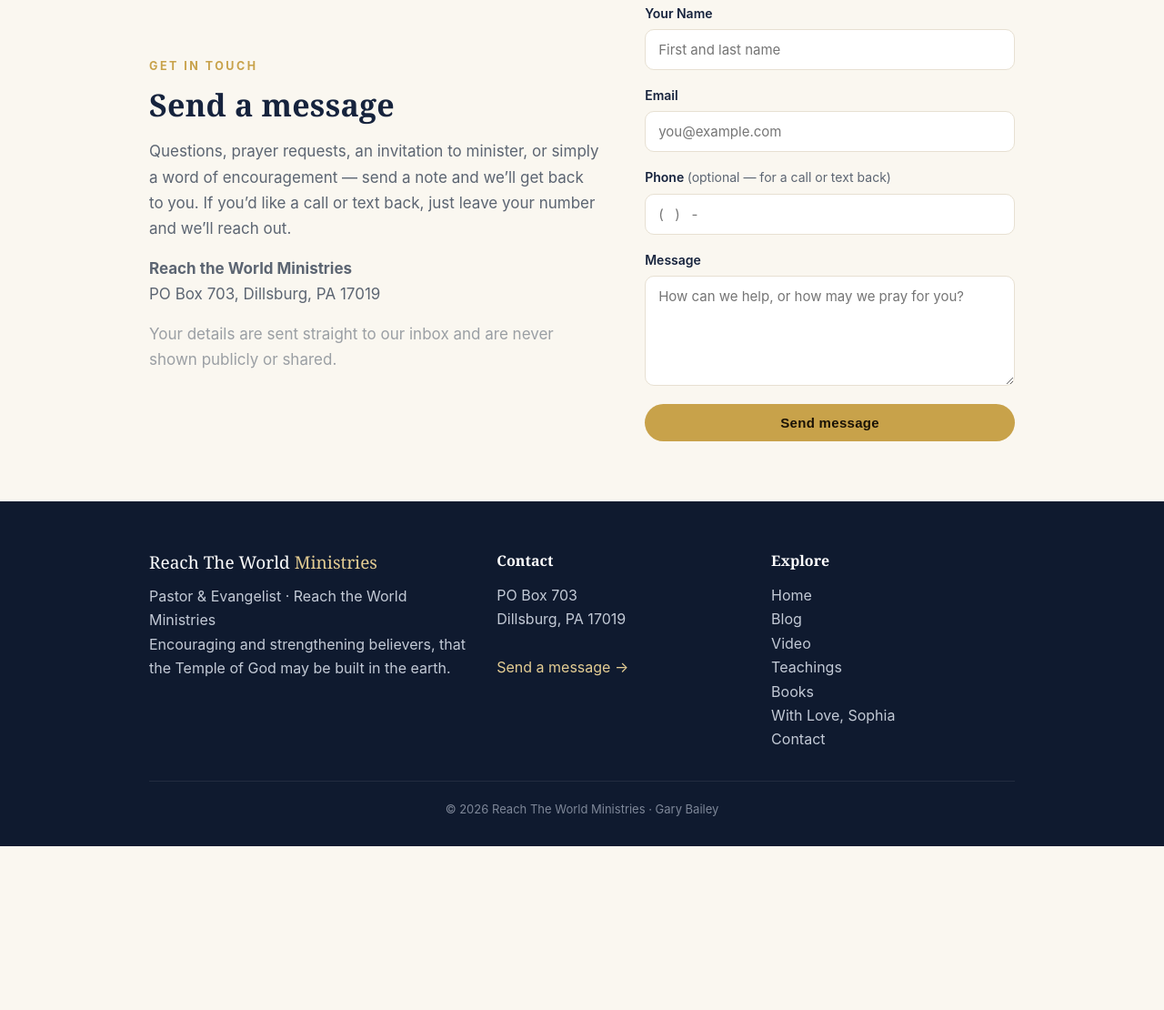
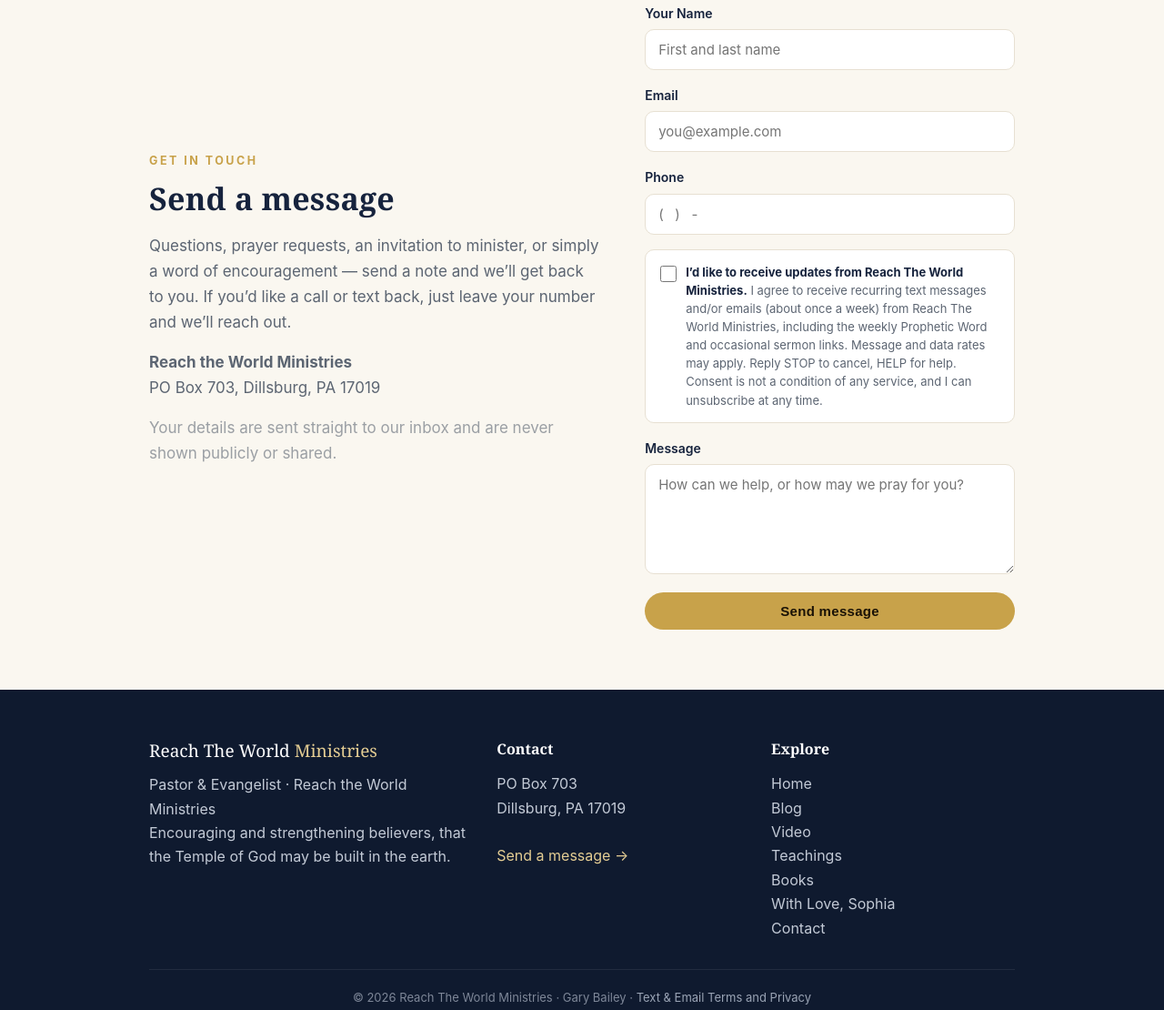
Before and after one commit to gbmin2026/garybailey-org, a plain HTML site: page contact.html in a window 1280 px wide. Shown: the part 364-1474 px from the top of the page at 91% size. Before the commit the page ends 1294 px from the top, so only its background shows below. Drawn offline with Linux system fonts and the light colour scheme.

Commit message:
Add consent checkbox to contact form
Added consent checkbox for SMS and email updates in the contact form.

```diff
--- a/contact.html
+++ b/contact.html
@@ -60,6 +60,10 @@
 .contact-form input:focus,.contact-form textarea:focus{outline:none;border-color:var(--gold);box-shadow:0 0 0 3px rgba(200,162,74,.15)}
 .contact-form textarea{resize:vertical}
 .contact-form button.btn{margin-top:4px;border:none;cursor:pointer;width:100%}
+.contact-form .consent{display:flex;gap:10px;align-items:flex-start;background:#fff;border:1.5px solid var(--line);border-radius:10px;padding:14px 16px;margin-bottom:16px}
+.contact-form .consent input[type=checkbox]{width:18px;height:18px;flex-shrink:0;margin-top:3px}
+.contact-form .consent span{font-size:13px;color:var(--muted);line-height:1.55;font-weight:400}
+.contact-form .consent span strong{color:var(--navy)}
 @media(max-width:820px){.nav .wrap{height:auto;flex-wrap:wrap;padding-top:10px;padding-bottom:10px;gap:6px 0}nav.links{justify-content:flex-start;gap:16px}}
 footer{background:#0f1a2f;color:#c3cad6;padding:52px 0 30px}
 .fgrid{display:grid;grid-template-columns:1.3fr 1fr 1fr;gap:34px}
@@ -69,6 +73,8 @@
 footer .b{color:#fff;font-family:Georgia,serif;font-size:19px;margin-bottom:8px}
 footer .b span{color:var(--gold-soft)}
 .fine{border-top:1px solid rgba(255,255,255,.08);margin-top:32px;padding-top:20px;font-size:13px;color:#7e8798;text-align:center}
+.fine a{color:#9aa4b5}
+.fine a:hover{color:var(--gold-soft)}
 .hint{opacity:.6;font-size:12.5px}
 </style>
 </head>
@@ -91,12 +97,13 @@
 <input type="text" name="_honey" style="display:none" tabindex="-1" autocomplete="off" aria-hidden="true">
 <label>Your Name<input type="text" name="Name" required placeholder="First and last name"></label>
 <label>Email<input type="email" name="Email" required placeholder="you@example.com"></label>
-<label>Phone <span style="font-weight:400;color:var(--muted)">(optional &mdash; for a call or text back)</span><input type="tel" name="Phone" placeholder="(   )   -    "></label>
+<label>Phone<input type="tel" name="Phone" placeholder="(   )   -    "></label>
+<label class="consent"><input type="checkbox" name="SMS_Email_Signup" value="Yes, sign me up for recurring texts/emails"><span><strong>I&rsquo;d like to receive updates from Reach The World Ministries.</strong> I agree to receive recurring text messages and/or emails (about once a week) from Reach The World Ministries, including the weekly Prophetic Word and occasional sermon links. Message and data rates may apply. Reply STOP to cancel, HELP for help. Consent is not a condition of any service, and I can unsubscribe at any time.</span></label>
 <label>Message<textarea name="Message" rows="5" required placeholder="How can we help, or how may we pray for you?"></textarea></label>
 <button type="submit" class="btn btn-gold">Send message</button>
 </form>
 </div>
 </div></section>
-<footer id="contact"><div class="wrap"><div class="fgrid"><div><div class="b">Reach The World<span> Ministries</span></div><p>Pastor &amp; Evangelist &middot; Reach the World Ministries<br>Encouraging and strengthening believers, that the Temple of God may be built in the earth.</p></div><div><h4>Contact</h4><p>PO Box 703<br>Dillsburg, PA 17019<br><br><a href="contact.html" style="color:var(--gold-soft)">Send a message &rarr;</a></p></div><div><h4>Explore</h4><p><a href="index.html">Home</a><br><a href="blog.html">Blog</a><br><a href="video.html">Video</a><br><a href="teachings.html">Teachings</a><br><a href="books.html">Books</a><br><a href="with-love-sophia.html">With Love, Sophia</a><br><a href="contact.html">Contact</a></p></div></div><div class="fine">&copy; 2026 Reach The World Ministries &middot; Gary Bailey</div></div></footer>
+<footer id="contact"><div class="wrap"><div class="fgrid"><div><div class="b">Reach The World<span> Ministries</span></div><p>Pastor &amp; Evangelist &middot; Reach the World Ministries<br>Encouraging and strengthening believers, that the Temple of God may be built in the earth.</p></div><div><h4>Contact</h4><p>PO Box 703<br>Dillsburg, PA 17019<br><br><a href="contact.html" style="color:var(--gold-soft)">Send a message &rarr;</a></p></div><div><h4>Explore</h4><p><a href="index.html">Home</a><br><a href="blog.html">Blog</a><br><a href="video.html">Video</a><br><a href="teachings.html">Teachings</a><br><a href="books.html">Books</a><br><a href="with-love-sophia.html">With Love, Sophia</a><br><a href="contact.html">Contact</a></p></div></div><div class="fine">&copy; 2026 Reach The World Ministries &middot; Gary Bailey &middot; <a href="terms.html">Text &amp; Email Terms and Privacy</a></div></div></footer>
 </body>
 </html>
```
